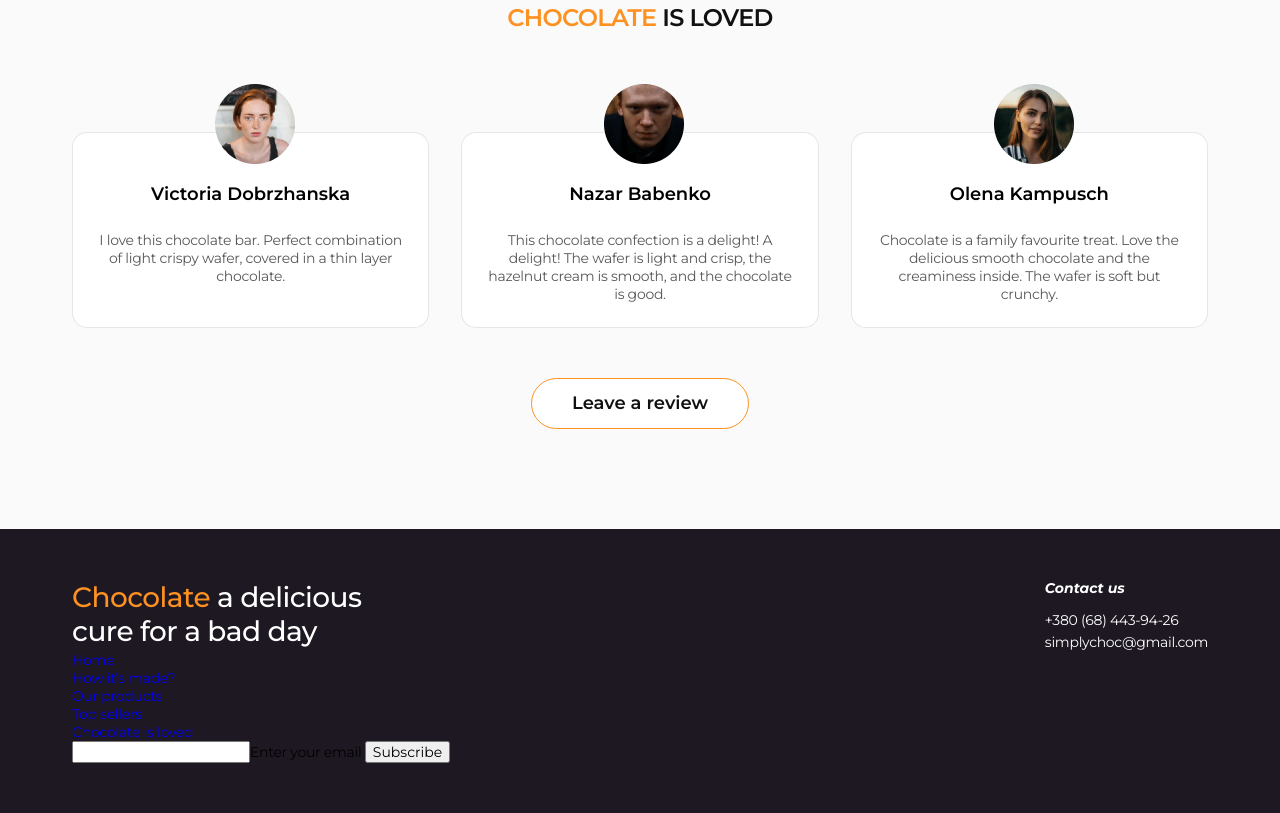
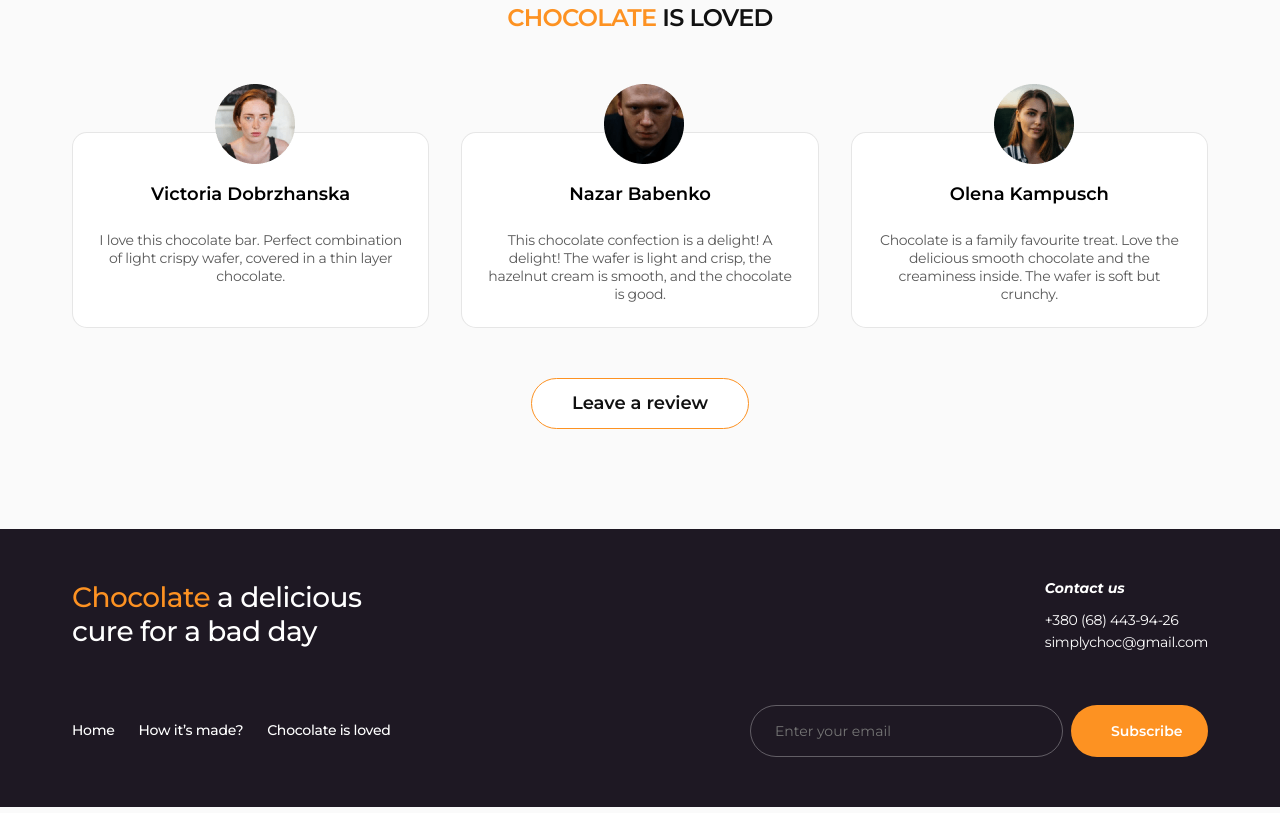
Before and after one commit to professorsha/simply_chocolate, a plain HTML site: page index.html in a window 1280 px wide. Shown: the part 2353-3166 px from the top of the page. Drawn offline with nearby package versions, Linux system fonts and the light colour scheme.

Commit message:
add style footer

```diff
--- a/css/style.css
+++ b/css/style.css
@@ -490,7 +490,9 @@ body {
   display: flex;
   align-items: center;
   justify-content: space-between;
+  padding-bottom: 54px;
 }
+
 .footer-contacts-title {
   color: #fff;
   font-size: 14px;
@@ -504,7 +506,7 @@ body {
   flex-direction: column;
   row-gap: 4px;
 }
-.footer-contacts a{
+.footer-contacts a {
   color: #fff;
   font-size: 14px;
   font-weight: 400;
@@ -512,3 +514,64 @@ body {
   letter-spacing: -0.02em;
   font-style: normal;
 }
+/* .footer-down-block::before {
+  content: "";
+  display: block;
+  width: 100%;
+  height: 1px;
+  background-color: rgba(255, 255, 255, 0.1);
+  margin-bottom: 24px;
+} */
+.footer-down-block {
+  display: flex;
+  align-items: center;
+  justify-content: space-between;
+}
+.footer-menu-list {
+  display: flex;
+  column-gap: 24px;
+  /* padding: 18px 0; */
+}
+.footer-menu-link {
+  font-size: 14px;
+  font-weight: 500;
+  line-height: 1.14;
+  letter-spacing: -0.02em;
+  color: #fff;
+  display: block;
+  padding: 18px 0;
+}
+.footer-menu-link:hover,
+.footer-menu-link:focus {
+  color: #fd9222;
+}
+.footer-form{
+  display: flex;
+  align-items: center;
+  column-gap: 8px;
+}
+.footer-form-input{
+  width: 313px;
+  height: 52px;
+  background-color: inherit;
+  border: 1px solid rgba(255, 255, 255, 0.3);
+  border-radius: 30px;
+  padding: 15px 24px;
+}
+.footer-button {
+  width: 137px;
+  height: 52px;
+  background-color: #fd9222;
+  padding: 17px 40px;
+  border: none;
+  border-radius: 100px;
+  font-size: 14px;
+  font-weight: 600;
+  color: #fff;
+  letter-spacing: 0;
+}
+.footer-button:hover,.footer-button:focus{
+  background-color: #fcf1e0;
+  color: #fd9222;
+
+}
--- a/index.html
+++ b/index.html
@@ -288,7 +288,8 @@
             hOW IT’S <span class="accent-color"> made?</span>
           </h2>
           <div class="how-made-container">
-            <img class="how-made-img"
+            <img
+              class="how-made-img"
               srcset="
                 ./images/chocolate-in-a-bowl-mobile.jpg    1x,
                 ./images/chocolate-in-a-bowl-mobile@2x.jpg 2x
@@ -314,7 +315,9 @@
                   thoroughly with a silicone spatula so that the mass becomes
                   uniform and silky.
                 </li>
-                <li class="how-made-list-item">Heat the mixture over low heat, letting it barely boil.</li>
+                <li class="how-made-list-item">
+                  Heat the mixture over low heat, letting it barely boil.
+                </li>
                 <li class="how-made-list-item">
                   Pour the chocolate into special containers (can be replaced
                   with ice molds). Allow to cool and harden.
@@ -326,7 +329,9 @@
       </section>
       <section class="reviews" id="reviews">
         <div class="container">
-          <h2 class="section-title reviews-title"><span class="accent-color">chocolate</span> is loved</h2>
+          <h2 class="section-title reviews-title">
+            <span class="accent-color">chocolate</span> is loved
+          </h2>
           <ul class="reviews-list">
             <li class="reviews-list-item">
               <img
@@ -377,28 +382,35 @@
     <footer id="footer" class="page-footer">
       <div class="container">
         <div class="footer-contacts">
-      <h2 class="footer-title"><span class="accent-color">Chocolate</span> a delicious cure for a bad day</h2>
+          <h2 class="footer-title">
+            <span class="accent-color">Chocolate</span> a delicious cure for a
+            bad day
+          </h2>
           <address>
             <h4 class="footer-contacts-title">Contact us</h4>
             <a href="tel:+380684439426">+380 (68) 443-94-26</a>
             <a href="mailto:simplychoc@gmail.com">simplychoc@gmail.com</a>
           </address>
         </div>
-      <div>
-        <nav>
-          <ul>
-            <li><a href="#">Home</a></li>
-            <li><a href="#how-made">How it’s made?</a></li>
-            <li><a href="#">Our products</a></li>
-            <li><a href="#">Top sellers</a></li>
-            <li><a href="#reviews">Chocolate is loved</a></li>
+        <div class="footer-down-block">
+          <nav class="footer-navigation">
+            <ul class="footer-menu-list">
+              <li class="footer-menu-list-item">
+                <a class="footer-menu-link" href="#">Home</a>
+              </li>
+              <li class="footer-menu-list-item">
+                <a class="footer-menu-link" href="#how-made">How it’s made?</a>
+              </li>
+              <li class="footer-menu-list-item">
+                <a class="footer-menu-link" href="#reviews"
+                  >Chocolate is loved</a
+                >
+              </li>
             </ul>
           </nav>
-      </div>
-      <div>
-        <form>
-          <input type="text" />Enter your email
-          <button>Subscribe</button>
+          <form class="footer-form">
+            <input  class="footer-form-input" type="text" placeholder="Enter your email"/>
+            <button class="footer-button">Subscribe</button>
           </form>
         </div>
       </div>
```
Lines whose indentation alone changed are shown as unchanged.
